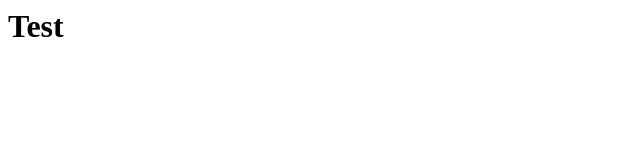
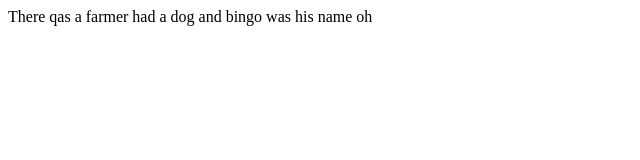
Before and after one commit to thisismqj/thisismqj.github.io, a plain HTML site: page index.htm in a window 1280 px wide. Shown: the whole page, without its empty margins (0-640 px from the left). Drawn offline with Linux system fonts and the light colour scheme.

Commit message:
Update index.htm

```diff
--- a/index.htm
+++ b/index.htm
@@ -1,5 +1,5 @@
 <html>
   <body>
-    <h1>Test</h1>
+    <p>There qas a farmer had a dog and bingo was his name oh</p>
   </body>
 </html>
```
